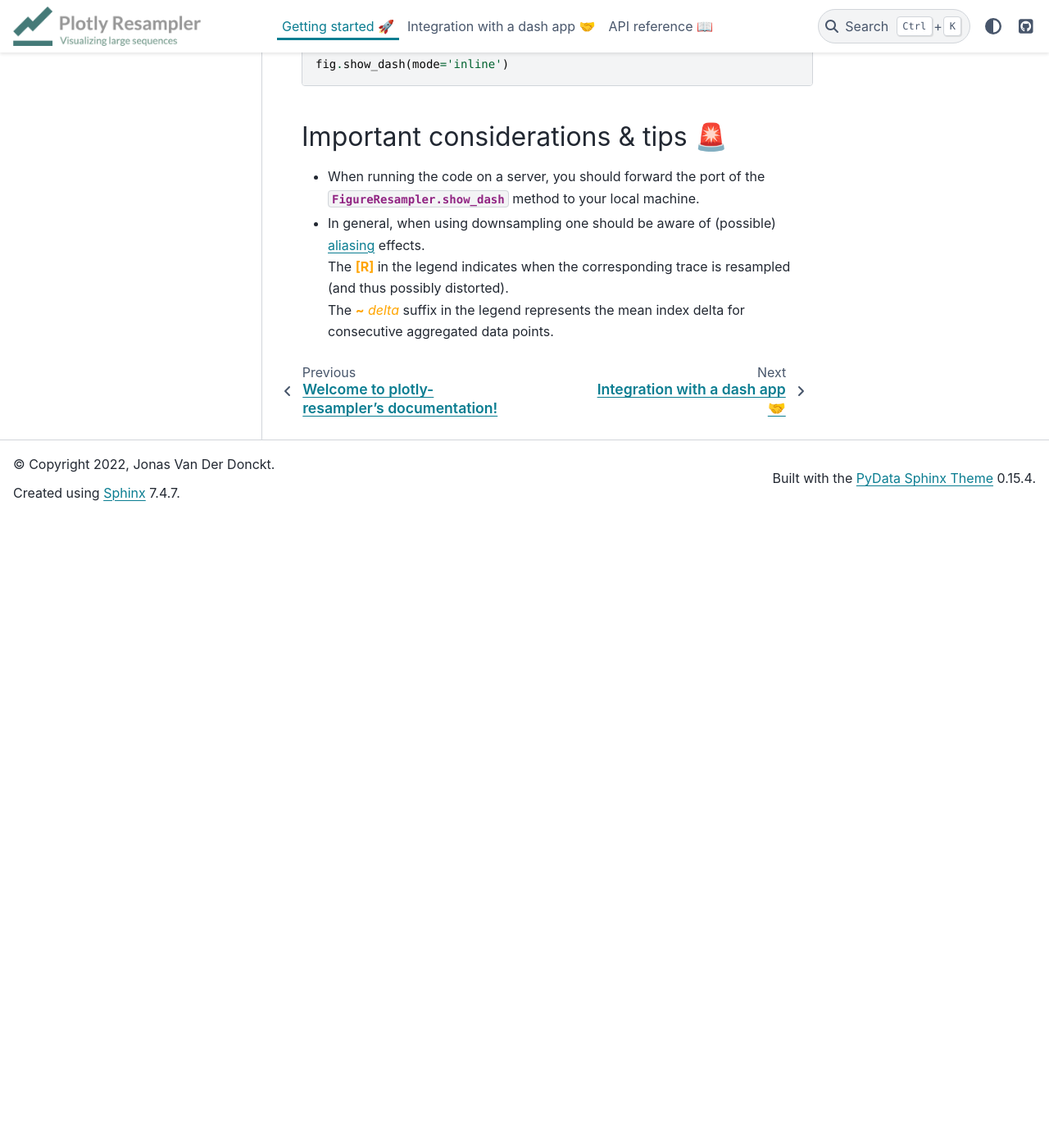
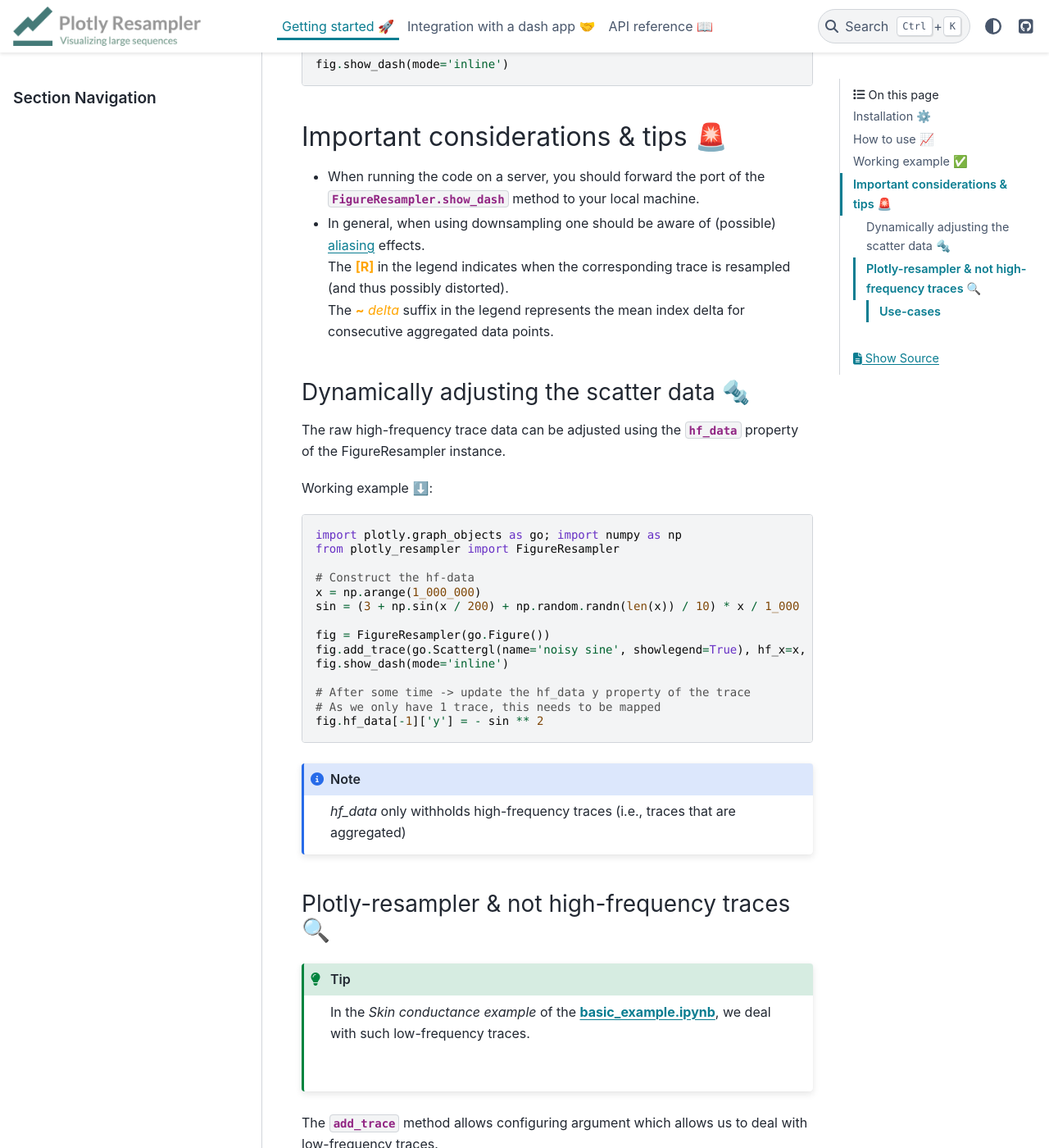
Before and after one commit to predict-idlab/plotly-resampler, a Sphinx documentation site: the page built from docs/sphinx/getting_started.rst, in a window 1280 px wide and 1400 px high, scrolled down 1350 px. Shown: the whole window at 82% size. Built offline with Sphinx 7.4.7 and the PyData theme 0.15.4, drawn with Linux system fonts in a browser that asks for light colours; before the commit the page ends 1980 px from its top, so only the background shows below that; some of the changed text lies outside the part shown.

Commit message:
:pencil:

```diff
--- a/docs/sphinx/getting_started.rst
+++ b/docs/sphinx/getting_started.rst
@@ -64,3 +64,66 @@
 * In general, when using downsampling one should be aware of (possible) `aliasing <https://en.wikipedia.org/wiki/Aliasing>`_ effects. :raw-html:`<br>`
   The :raw-html:`<b><a style="color:orange">[R]</a></b>` in the legend indicates when the corresponding trace is resampled (and thus possibly distorted). :raw-html:`<br>`
   The :raw-html:`<a style="color:orange"><b>~</b> <i>delta</i></a>` suffix in the legend represents the mean index delta for consecutive aggregated data points.
+
+
+Dynamically adjusting the scatter data 🔩
+^^^^^^^^^^^^^^^^^^^^^^^^^^^^^^^^^^^^^^^^^
+
+The raw high-frequency trace data can be adjusted using the :func:`hf_data <plotly_resampler.figure_resampler.FigureResampler.hf_data>` property of the FigureResampler instance.
+
+Working example ⬇️:
+
+.. code:: py
+
+    import plotly.graph_objects as go; import numpy as np
+    from plotly_resampler import FigureResampler
+
+    # Construct the hf-data
+    x = np.arange(1_000_000)
+    sin = (3 + np.sin(x / 200) + np.random.randn(len(x)) / 10) * x / 1_000
+
+    fig = FigureResampler(go.Figure())
+    fig.add_trace(go.Scattergl(name='noisy sine', showlegend=True), hf_x=x, hf_y=sin)
+    fig.show_dash(mode='inline')
+
+    # After some time -> update the hf_data y property of the trace
+    # As we only have 1 trace, this needs to be mapped
+    fig.hf_data[-1]['y'] = - sin ** 2
+
+.. Note::
+
+    `hf_data` only withholds high-frequency traces (i.e., traces that are aggregated)
+
+
+Plotly-resampler & not high-frequency traces 🔍
+^^^^^^^^^^^^^^^^^^^^^^^^^^^^^^^^^^^^^^^^^^^^^^^
+
+.. Tip::
+
+  In the *Skin conductance example* of the :raw-html:`<a href="https://github.com/predict-idlab/plotly-resampler/tree/main/examples"><b>basic_example.ipynb</b><a>`, we deal with such low-frequency traces.
+
+The :func:`add_trace <plotly_resampler.figure_resampler.FigureResampler.add_trace>` method allows configuring argument which allows us to deal with low-frequency traces.
+
+
+Use-cases
+"""""""""
+
+* **not resampling** trace data: To achieve this, set:
+
+  * ``max_n_samples`` = len(hf_x)
+
+* **not resampling** trace data, but **slicing to the view**: To achieve this, set:
+
+  * ``max_n_samples`` = len(hf_x)
+  * ``limit_to_view`` = True
+
+.. Note::
+    For, **irregularly sampled traces** which are **filled** (e.g. *colored background* signal quality trace of the skin conductance example), it is important that you set ``interleave_gaps`` to ``False`` for that trace it's aggregator.
+
+    Otherwise, when you leave ``interleave_gaps`` to ``True``, you may get weird background shapes such as ⬇️:
+
+    .. image:: _static/skin_conductance_interleave_gaps_true.png
+
+    When ``interleave_gaps`` is set to ``False`` you get ⬇️:
+
+    .. image:: _static/skin_conductance_interleave_gaps_false.png
```
Also changed, not shown: docs/sphinx/_static/skin_conductance_interleave_gaps_false.png (added), docs/sphinx/_static/skin_conductance_interleave_gaps_true.png (added), 2 other files.
